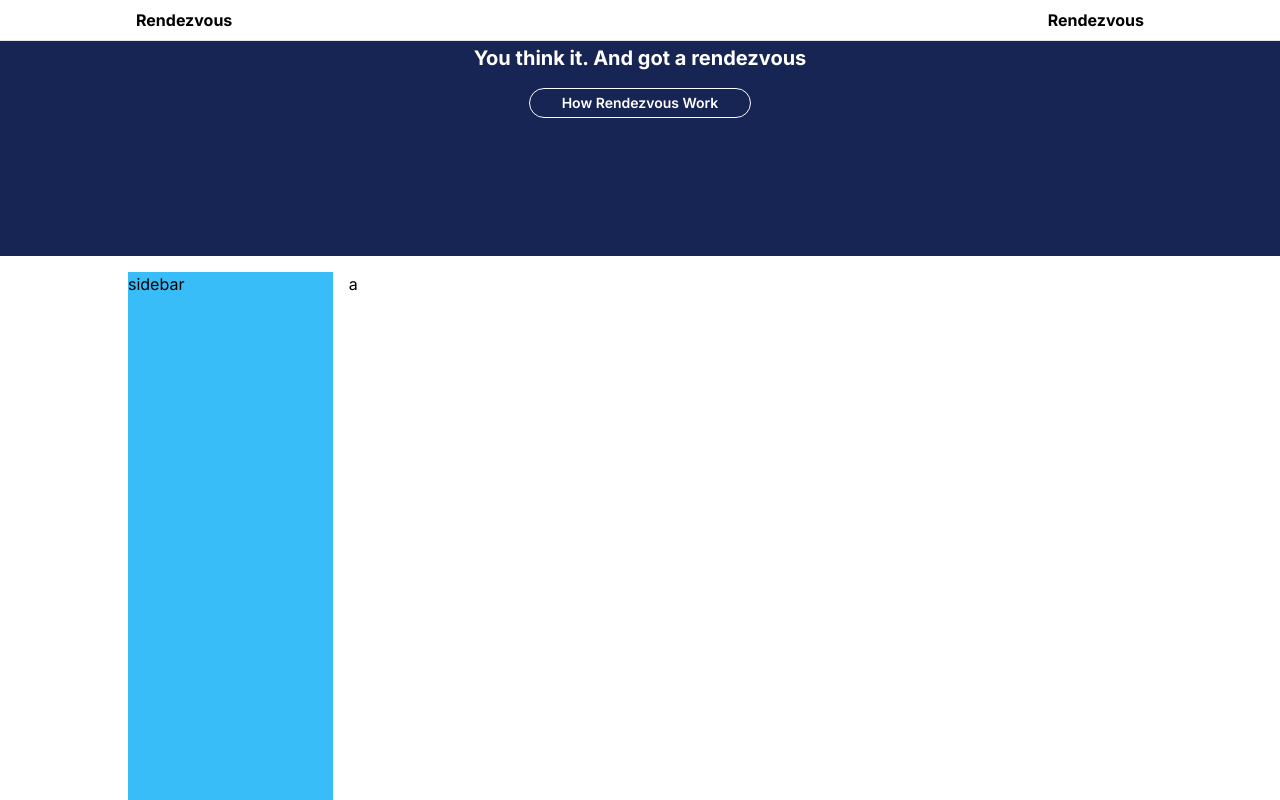
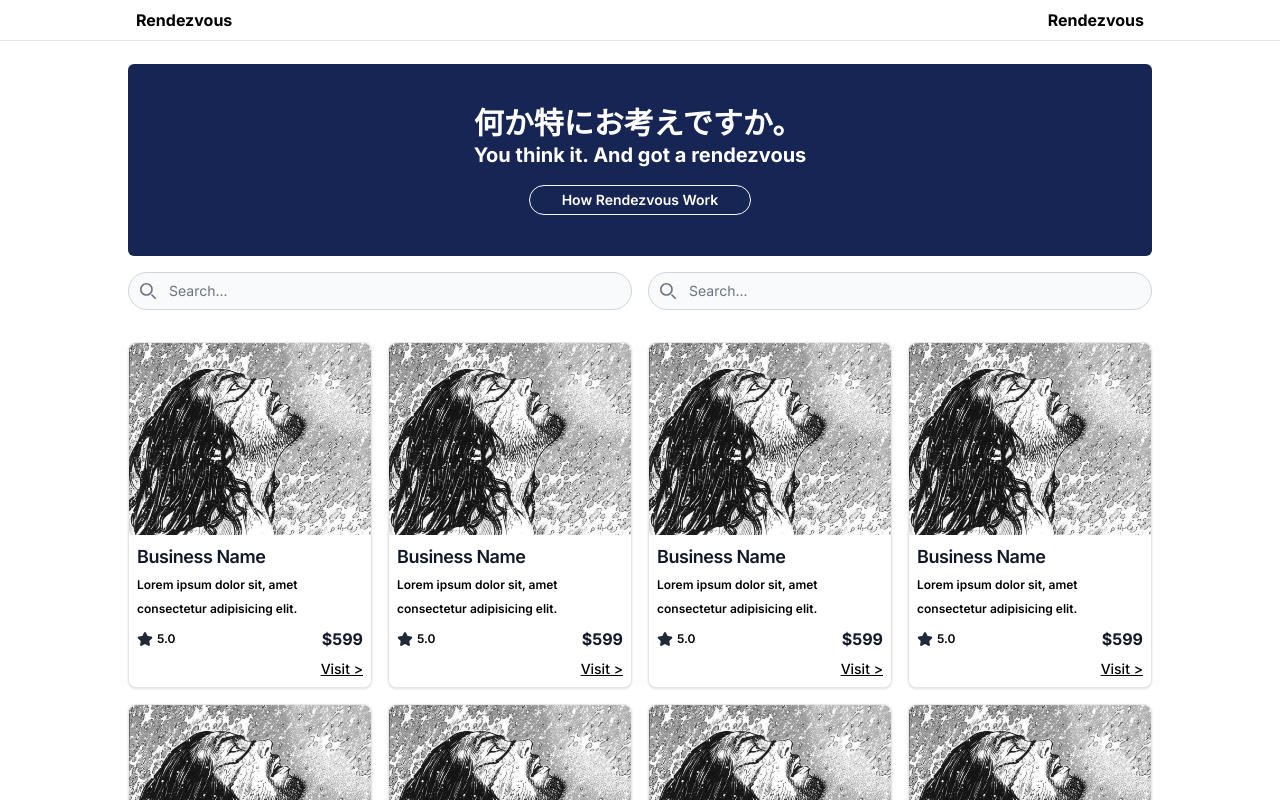
Before and after one commit to eloquent-studio/rendezvous, a Next.js app: page /business in a window 1280 px wide. Shown: the top 800 px of the page. Built offline with nearby package versions, Linux system fonts and the light colour scheme.

Commit message:
add businesses page UI

```diff
--- a/src/app/(business)/business/page.tsx
+++ b/src/app/(business)/business/page.tsx
@@ -2,14 +2,14 @@ import Image from 'next/image'
 import Link from 'next/link'
 import React from 'react'
 import Button from '@/components/props/button'
+import Card from '@/components/business-page/card'
 
 export default function BusinessesPage () {
   return (
     <>
-      <div className="w-full h-full">
-        <div className='w-full h-64 bg-blue-950'>
-          <div className="w-full flex flex-row justify-between items-center">
-            <div className="w-full h-full p-8 md:p-2 text-white flex flex-col items-center justify-center gap-4 ">
+      <div className="max-w-screen-lg mx-auto h-full mt-16 p-2 md:p-0">
+        <div className='w-full h-48 bg-blue-950 rounded-md'>
+          <div className="w-full h-full p-8 md:p-2 text-white flex flex-col items-center justify-center gap-4">
             <div>
               <p className="font-extrabold text-xl md:text-2xl lg:text-3xl">
                 何か特にお考えですか。
@@ -21,18 +21,43 @@ export default function BusinessesPage () {
             <Link href="/" className='border border-gray-50 rounded-full px-8 py-1 text-sm font-semibold'>How Rendezvous Work</Link>
           </div>
         </div>
+        <main className='max-w-screen-lg mx-auto my-4'>
+          <div className="w-full h-full px-2 md:p-0 flex flex-col gap-4">
+            <nav className='w-full items-center justify-between flex flex-row gap-4'>
+                <form className='w-1/2'>
+                  <label htmlFor="search"  className="mb-2 text-sm font-medium text-gray-900 sr-only">Search</label>
+                  <div className="relative">
+                    <div  className="absolute inset-y-0 start-0 flex items-center ps-3 pointer-events-none">
+                      <svg  className="w-4 h-4 text-gray-500 dark:text-gray-400" aria-hidden="true" xmlns="http://www.w3.org/2000/svg" fill="none" viewBox="0 0 20 20">
+                        <path stroke="currentColor" strokeLinecap="round" strokeLinejoin="round" strokeWidth="2" d="m19 19-4-4m0-7A7 7 0 1 1 1 8a7 7 0 0 1 14 0Z"/>
+                      </svg>
                     </div>
-        <main className='max-w-screen-lg mx-auto '>
-          <div className="w-full flex gap-1 lg:gap-4 pt-4 h-full">
-            {/* LEFT */}
-            <div className="hidden w-1/5 h-screen md:flex flex-col gap-4 bg-sky-400">
-              sidebar
+                    <input type="search" className=" w-full p-2 ps-10 text-sm text-gray-900 border border-gray-300 rounded-full bg-gray-50 focus:ring-blue-500 focus:border-blue-500" placeholder="Search..." required />
+                    {/* <button type="submit"  className="text-white absolute end-2.5 bottom-2.5 bg-blue-700 hover:bg-blue-800 focus:ring-4 focus:outline-none focus:ring-blue-300 font-medium rounded-lg text-sm">Search</button> */}
                   </div>
-            {/* CENTER */}
-            <div className="flex-1 h-full px-2 md:p-0 flex flex-col gap-4">
-              <div className='grid grid-cols-2 md:grid-cols-3 gap-4'>
-                a
+                </form>
+                <form className='w-1/2'>
+                  <label htmlFor="search"  className="mb-2 text-sm font-medium text-gray-900 sr-only">Search</label>
+                  <div className="relative">
+                    <div  className="absolute inset-y-0 start-0 flex items-center ps-3 pointer-events-none">
+                      <svg  className="w-4 h-4 text-gray-500 dark:text-gray-400" aria-hidden="true" xmlns="http://www.w3.org/2000/svg" fill="none" viewBox="0 0 20 20">
+                        <path stroke="currentColor" strokeLinecap="round" strokeLinejoin="round" strokeWidth="2" d="m19 19-4-4m0-7A7 7 0 1 1 1 8a7 7 0 0 1 14 0Z"/>
+                      </svg>
                     </div>
+                    <input type="search" className=" w-full p-2 ps-10 text-sm text-gray-900 border border-gray-300 rounded-full bg-gray-50 focus:ring-blue-500 focus:border-blue-500" placeholder="Search..." required />
+                    {/* <button type="submit"  className="text-white absolute end-2.5 bottom-2.5 bg-blue-700 hover:bg-blue-800 focus:ring-4 focus:outline-none focus:ring-blue-300 font-medium rounded-lg text-sm">Search</button> */}
+                  </div>
+                </form>
+            </nav>
+            <div className='grid grid-cols-2 md:grid-cols-3 lg:grid-cols-4 gap-4 my-4'>
+              <Card/>
+              <Card/>
+              <Card/>
+              <Card/>
+              <Card/>
+              <Card/>
+              <Card/>
+              <Card/>
             </div>
           </div>
         </main>
--- /dev/null
+++ b/src/components/business-page/card.tsx
@@ -0,0 +1,39 @@
+import React from 'react'
+import Link from 'next/link'
+import Image from 'next/image'
+
+
+const Card = () => {
+  return (
+    <div  className="w-full h-full bg-white border border-gray-200 rounded-lg shadow hover:shadow-md">
+        <div className='h-48 relative w-full'>
+          <Image
+          fill
+          className="absolute p- rounded-t-lg"
+          src="/1.jpg" alt="image" />
+        </div>
+        <div  className="p-2">
+          <Link href="/">
+            <h5  className="text-lg font-semibold tracking-tight text-gray-900">Business Name</h5>
+          </Link>
+          <span className='text-xs font-semibold'>Lorem ipsum dolor sit, amet consectetur adipisicing elit.
+          </span>
+          <div  className="flex items-center justify-between">
+            {/* DIE STERNE */}
+            <div className="flex items-center my-3">
+              <div className="flex items-center space-x-1 rtl:space-x-reverse text-gray-800">
+                <svg className="w-4 h-4" aria-hidden="true" xmlns="http://www.w3.org/2000/svg" fill="currentColor" viewBox="0 0 22 20">
+                  <path d="M20.924 7.625a1.523 1.523 0 0 0-1.238-1.044l-5.051-.734-2.259-4.577a1.534 1.534 0 0 0-2.752 0L7.365 5.847l-5.051.734A1.535 1.535 0 0 0 1.463 9.2l3.656 3.563-.863 5.031a1.532 1.532 0 0 0 2.226 1.616L11 17.033l4.518 2.375a1.534 1.534 0 0 0 2.226-1.617l-.863-5.03L20.537 9.2a1.523 1.523 0 0 0 .387-1.575Z"/>
+                </svg>
+              </div>
+              <span className="text-xs font-semibold ms-1">5.0</span>
+            </div>
+            <span  className="tex font-bold text-gray-900">$599</span>
+            </div>
+            <Link href="/"  className="underline font-medium text-sm w-full flex justify-end">Visit &gt;</Link>
+        </div>
+    </div>
+  )
+}
+
+export default Card
```
Also changed, not shown: src/app/(business)/business/[businessName]/page.tsx (+2 -6 lines). Lines whose indentation alone changed are shown as unchanged.
